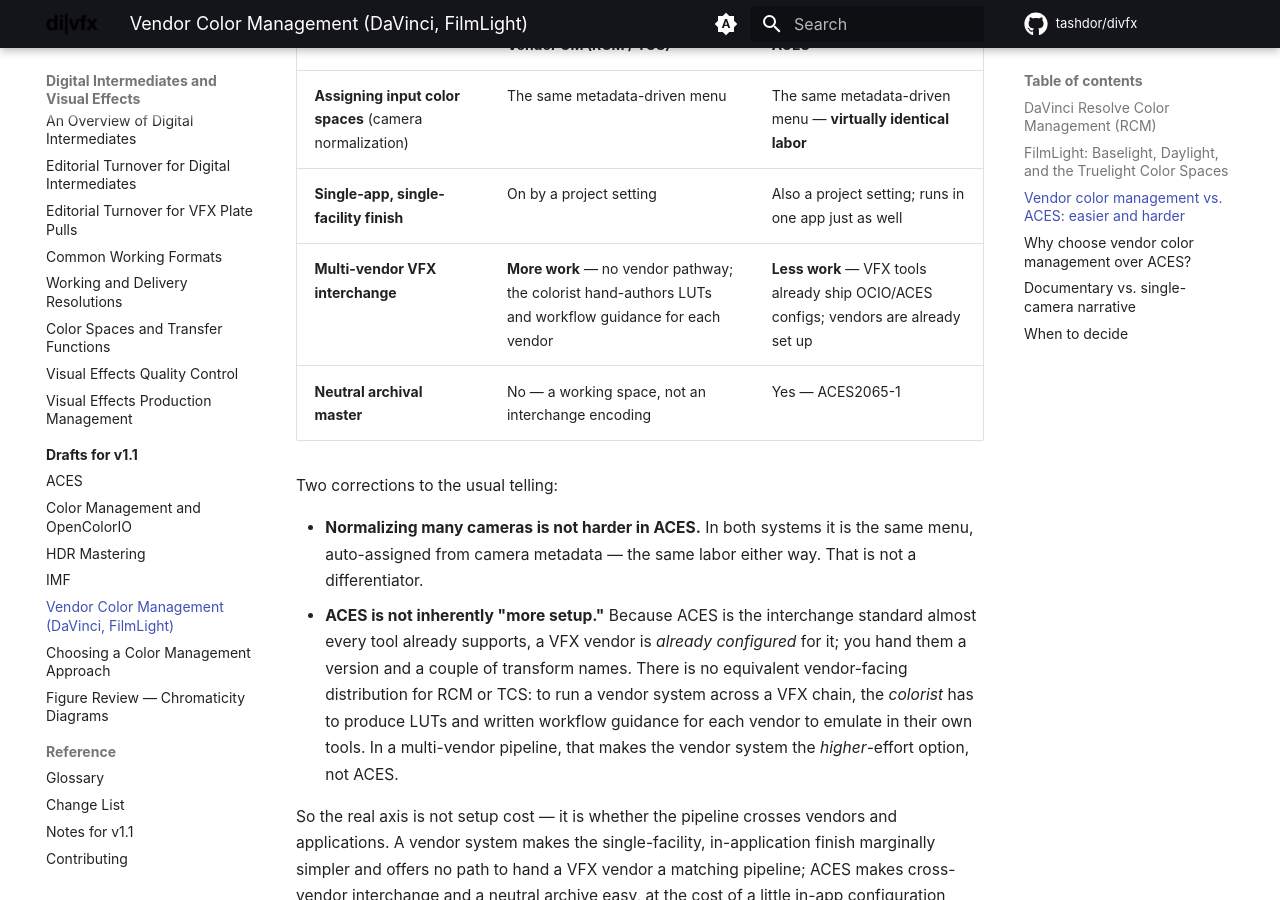
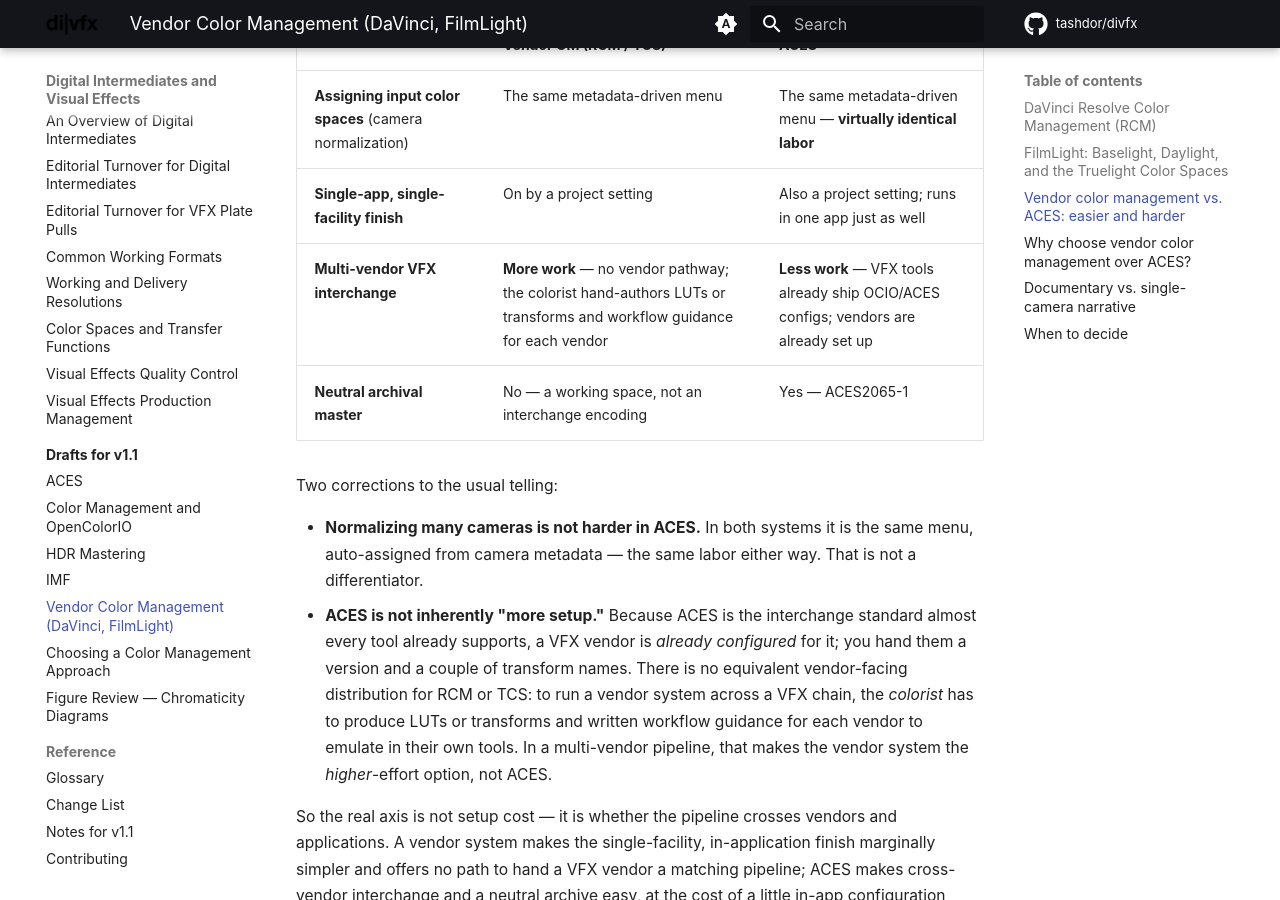
Before and after one commit to tashdor/divfx, an MkDocs documentation site: the page built from docs/drafts/vendor-color-management.md, in a window 1280 px wide and 900 px high, scrolled down 3919 px. Built offline with MkDocs 1.6.1 and Material for MkDocs 9.7.7, drawn with Linux system fonts in a browser that asks for light colours; comment, search, counter and statistics services are not loaded; the version menu is left out.

Commit message:
Vendor CM: "LUTs" -> "LUTs or transforms" in the vendor-onboarding effort points
Co-Authored-By: Claude Opus 4.8 <noreply@anthropic.com>

```diff
--- a/docs/drafts/vendor-color-management.md
+++ b/docs/drafts/vendor-color-management.md
@@ -145,7 +145,7 @@ reverses in the one that matters:
 | --- | --- | --- |
 | **Assigning input color spaces** (camera normalization) | The same metadata-driven menu | The same metadata-driven menu — **virtually identical labor** |
 | **Single-app, single-facility finish** | On by a project setting | Also a project setting; runs in one app just as well |
-| **Multi-vendor VFX interchange** | **More work** — no vendor pathway; the colorist hand-authors LUTs and workflow guidance for each vendor | **Less work** — VFX tools already ship OCIO/ACES configs; vendors are already set up |
+| **Multi-vendor VFX interchange** | **More work** — no vendor pathway; the colorist hand-authors LUTs or transforms and workflow guidance for each vendor | **Less work** — VFX tools already ship OCIO/ACES configs; vendors are already set up |
 | **Neutral archival master** | No — a working space, not an interchange encoding | Yes — ACES2065-1 |
 
 Two corrections to the usual telling:
@@ -155,7 +155,7 @@ Two corrections to the usual telling:
 - **ACES is not inherently "more setup."** Because ACES is the interchange standard almost every
   tool already supports, a VFX vendor is *already configured* for it; you hand them a version and a
   couple of transform names. There is no equivalent vendor-facing distribution for RCM or TCS: to
-  run a vendor system across a VFX chain, the *colorist* has to produce LUTs and written workflow
+  run a vendor system across a VFX chain, the *colorist* has to produce LUTs or transforms and written workflow
   guidance for each vendor to emulate in their own tools. In a multi-vendor pipeline, that makes the
   vendor system the *higher*-effort option, not ACES.
 
```
Also changed, not shown: docs/drafts/color-management-comparison.md (+1 -1 lines).
